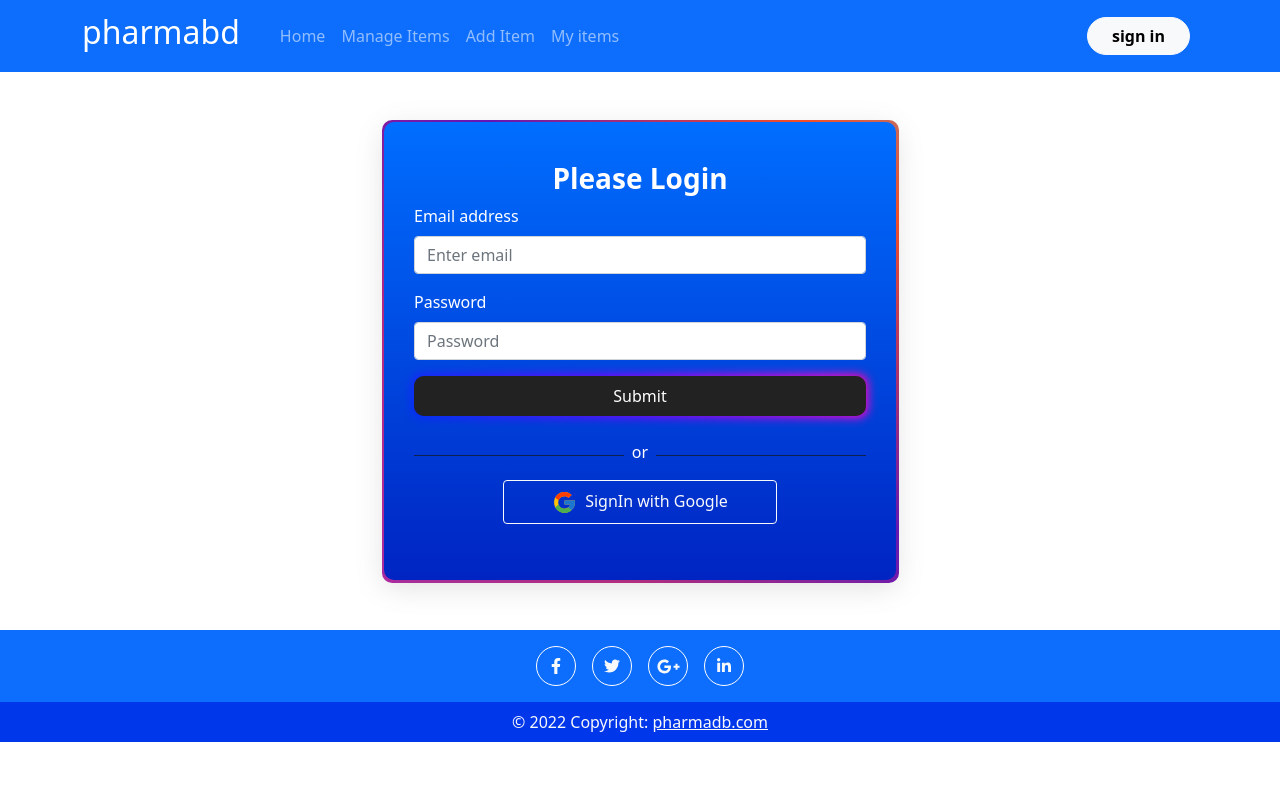
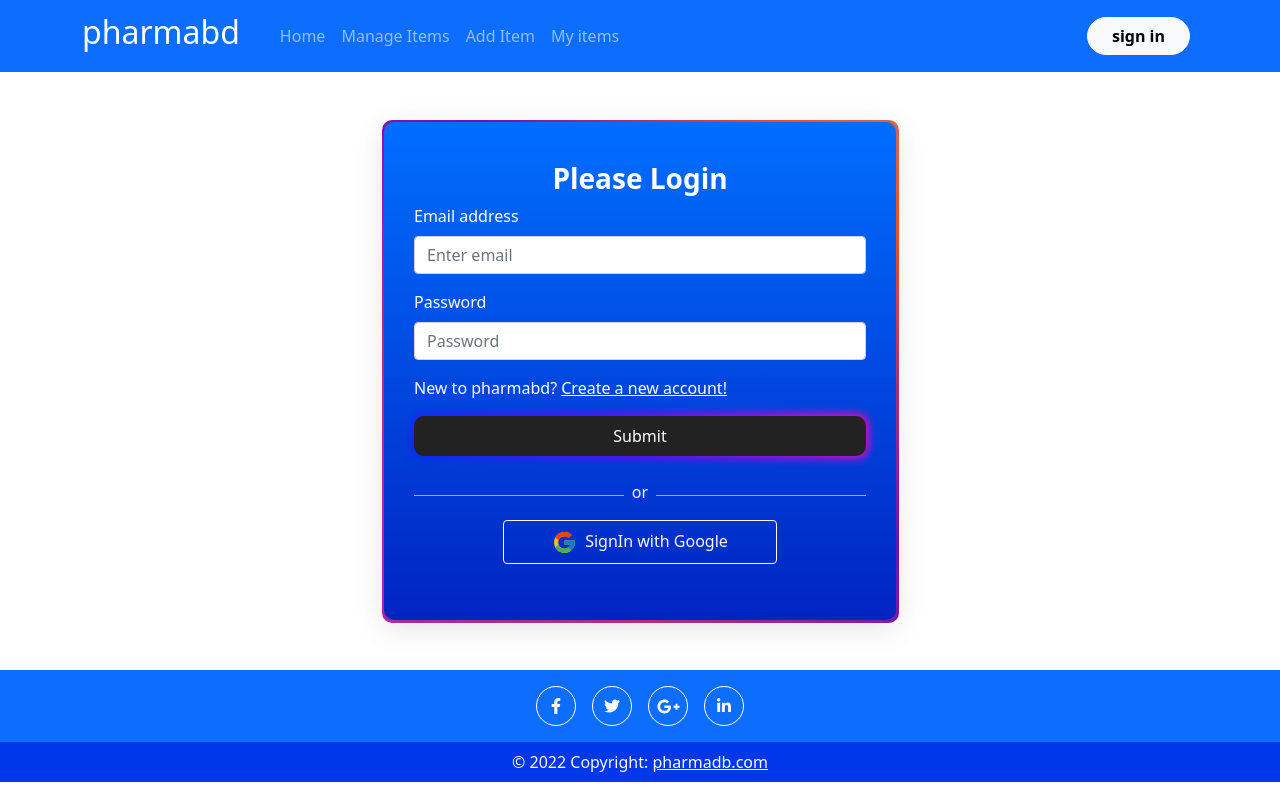
Before and after one commit to shadikmahamudsohan/warehouse-management-website-client-side, a React (Create React App) app: page /signIn in a window 1280 px wide. Built offline with nearby package versions, Linux system fonts and the light colour scheme; no server answers.

Commit message:
signin form and not found page added

```diff
--- a/src/App.js
+++ b/src/App.js
@@ -5,6 +5,7 @@
 import Header from './shared/Header/Header';
 import Footer from './shared/Footer/Footer';
 import SignIn from './pages/SignIn/SignIn';
+import NotFound from './pages/NotFound/NotFound';
 
 function App() {
   return (
@@ -14,6 +15,7 @@
         <Route path="/" element={<Home />} />
         <Route path="/home" element={<Home />} />
         <Route path="/signIn" element={<SignIn />} />
+        <Route path="*" element={<NotFound />} />
       </Routes>
       <Footer />
     </div>
--- /dev/null
+++ b/src/pages/NotFound/NotFound.css
@@ -0,0 +1,10 @@
+.text {
+    font-size: 50px;
+    color: rgb(0, 0, 145);
+    text-shadow: 5px 5px 5px gray;
+    text-align: center;
+}
+
+.not-found img {
+    max-width: 1000px;
+}
--- /dev/null
+++ b/src/pages/NotFound/NotFound.js
@@ -0,0 +1,14 @@
+import React from 'react';
+import image from '../../Image/notFound.jpg'
+import './NotFound.css'
+
+const NotFound = () => {
+    return (
+        <div className='not-found row align-items-center my-5 container mx-auto'>
+            <img src={image} className='col-md-6' alt="" />
+            <div className="text col-md-6">Oops! Page Not Found</div>
+        </div>
+    );
+};
+
+export default NotFound;
--- a/src/pages/SignIn/SignIn.js
+++ b/src/pages/SignIn/SignIn.js
@@ -3,40 +3,78 @@
 import SocialLogin from '../../shared/SocialLogin/SocialLogin';
 import './SignIn.css'
 import { BiErrorCircle } from 'react-icons/bi'
+import { useSignInWithEmailAndPassword } from 'react-firebase-hooks/auth';
+import auth from '../../Firebase/firebase.init';
+import LoadingSpinner from '../../shared/LoadingSpinner/LoadingSpinner';
+import { Link } from 'react-router-dom';
 
 const SignIn = () => {
-    const [error, setError] = useState('');
+    const [errorMessage, setErrorMessage] = useState('');
+    const [validated, setValidated] = useState(false);
+    const [
+        signInWithEmailAndPassword,
+        user,
+        loading,
+        error,
+    ] = useSignInWithEmailAndPassword(auth);
+
     const handleSignIn = event => {
         event.preventDefault()
+        setErrorMessage('')
+        // -----------validation---------
+        const form = event.currentTarget;
+        if (form.checkValidity() === false) {
+            event.preventDefault();
+            event.stopPropagation();
+        }
+        setValidated(true);
+        // ---------validation end---------
         const email = event.target.email.value
         const password = event.target.password.value
         if (!email || !password) {
-            setError('Please fill all the forms!')
+            setErrorMessage('Please fill all the forms!')
         } else {
             console.log(email, password);
+            signInWithEmailAndPassword(email, password)
+        }
+        if (error) {
+            setErrorMessage(error.message)
+        }
+        if (loading) {
+            return <LoadingSpinner />
         }
     }
     return (
         <div className="authentication">
             <div className='container form-container'>
                 <h3 className=' fw-bold text-center'>Please Login</h3>
-                <Form onSubmit={handleSignIn}>
+                <Form onSubmit={handleSignIn} noValidate validated={validated} >
                     <Form.Group className="mb-3" controlId="formBasicEmail">
                         <Form.Label>Email address</Form.Label>
-                        <Form.Control type="email" name="email" placeholder="Enter email" />
+                        <Form.Control required type="email" name="email" placeholder="Enter email" />
+                        <Form.Control.Feedback type="invalid">
+                            Please provide a valid email.
+                        </Form.Control.Feedback>
                     </Form.Group>
 
                     <Form.Group className="mb-3" controlId="formBasicPassword">
                         <Form.Label>Password</Form.Label>
-                        <Form.Control type="password" name="password" placeholder="Password" />
+                        <Form.Control required type="password" name="password" placeholder="Password" />
+                        <Form.Control.Feedback type="invalid">
+                            Please provide a valid password.
+                        </Form.Control.Feedback>
                     </Form.Group>
+                    <div className="mb-3">
+                        <p>New to pharmabd? <Link className='text-white' to='/register'>Create a new account!</Link></p>
+
+                    </div>
                     <Button className="w-100 py-2  custom-button" type="submit">
                         Submit
                     </Button>
                     {
-                        error && <div className=" my-3 alert alert-danger" role="alert">
+                        errorMessage && <div className=" my-3 alert alert-danger" role="alert">
                             <BiErrorCircle size={25} className='me-2' />
-                            {error}
+                            {errorMessage}
                         </div>
                     }
                 </Form>
--- a/src/shared/SocialLogin/SocialLogin.css
+++ b/src/shared/SocialLogin/SocialLogin.css
@@ -1,5 +1,5 @@
 .line {
     width: 100%;
-    background-color: rgba(24, 24, 24, 0.712);
+    background-color: rgba(223, 223, 223, 0.712);
     height: 1px;
 }
```
Also changed, not shown: src/Image/notFound.jpg (added).
